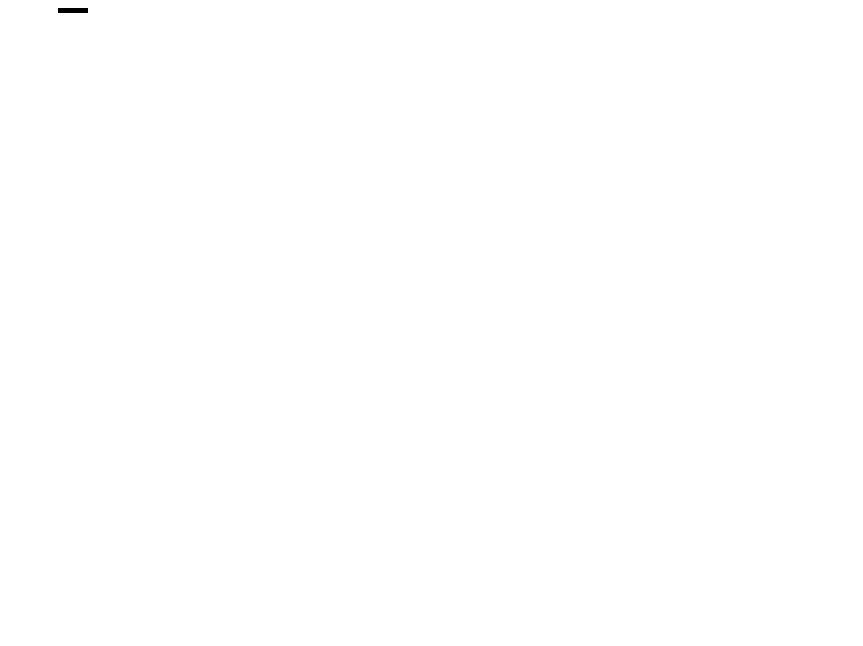
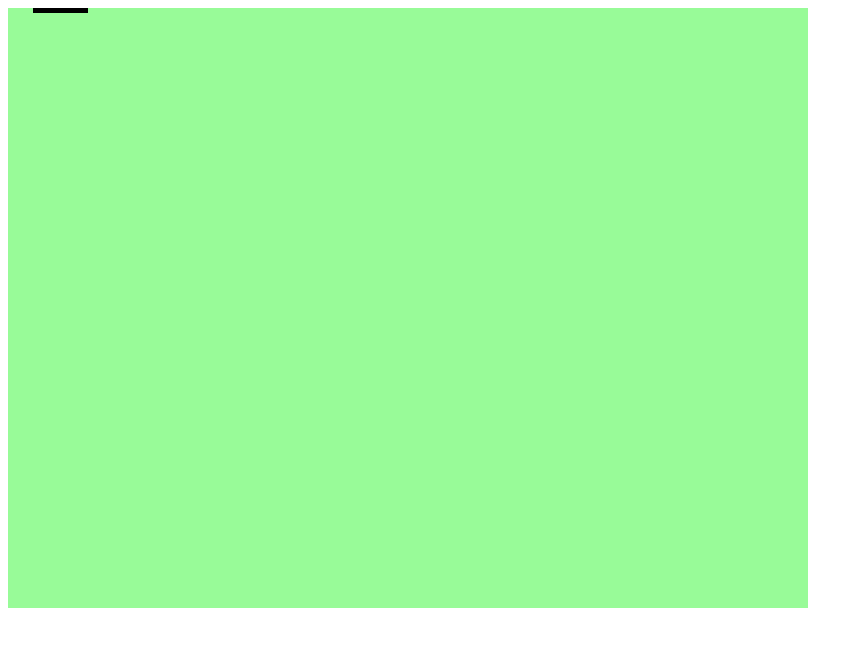
Before and after one commit to sleeppleasebutcant/js-snake, a plain HTML site: page game.html in a window 1280 px wide. Shown: the whole page, without its empty margins (0-863 px from the left). Drawn offline with nearby package versions, Linux system fonts and the light colour scheme.

Commit message:
snake now looks good

```diff
--- a/game.html
+++ b/game.html
@@ -17,7 +17,7 @@
 </head>
 
 <body>
-    <canvas id="map" width="500" height="300"></canvas>
+    <canvas id="map" width="800" height="600"></canvas>
 
     <script src="https://code.jquery.com/jquery-3.5.1.slim.min.js"
         integrity="sha384-DfXdz2htPH0lsSSs5nCTpuj/zy4C+OGpamoFVy38MVBnE+IbbVYUew+OrCXaRkfj"
--- a/js/snake_main.js
+++ b/js/snake_main.js
@@ -4,7 +4,7 @@ import { Snake, DIRECTION } from "./snake_logic.js";
 var KEYS = []
 var ARROW_KEY = { up: 87, down: 83, right: 68, left: 65 };
 
-var snake = new Snake(5);
+var snake = new Snake(10);
 var offset = 0;
 
 
@@ -17,13 +17,21 @@ const context = canvas.getContext("2d");
 var pixel = context.createImageData(1, 1);
 pixel.data[0] = 0; pixel.data[1] = 0; pixel.data[2] = 0; pixel.data[3] = 0xff;
 
+
+function clearCanvas()
+{
+    context.beginPath();
+    var old = context.fillStyle;
+    context.fillStyle="palegreen";
+    context.fillRect(0, 0, canvas.width, canvas.height);
+    context.fillStyle=old;
+}
+
 function draw() {
     console.log('clearing...');
     console.log("w,h: ", canvas.width, canvas.height);
 
-    context.beginPath();
-    context.clearRect(0, 0, canvas.width, canvas.height);
-
+    clearCanvas();
 
     context.rect(snake.head.x + offset, snake.head.y + offset, 1, 1);
 
```
